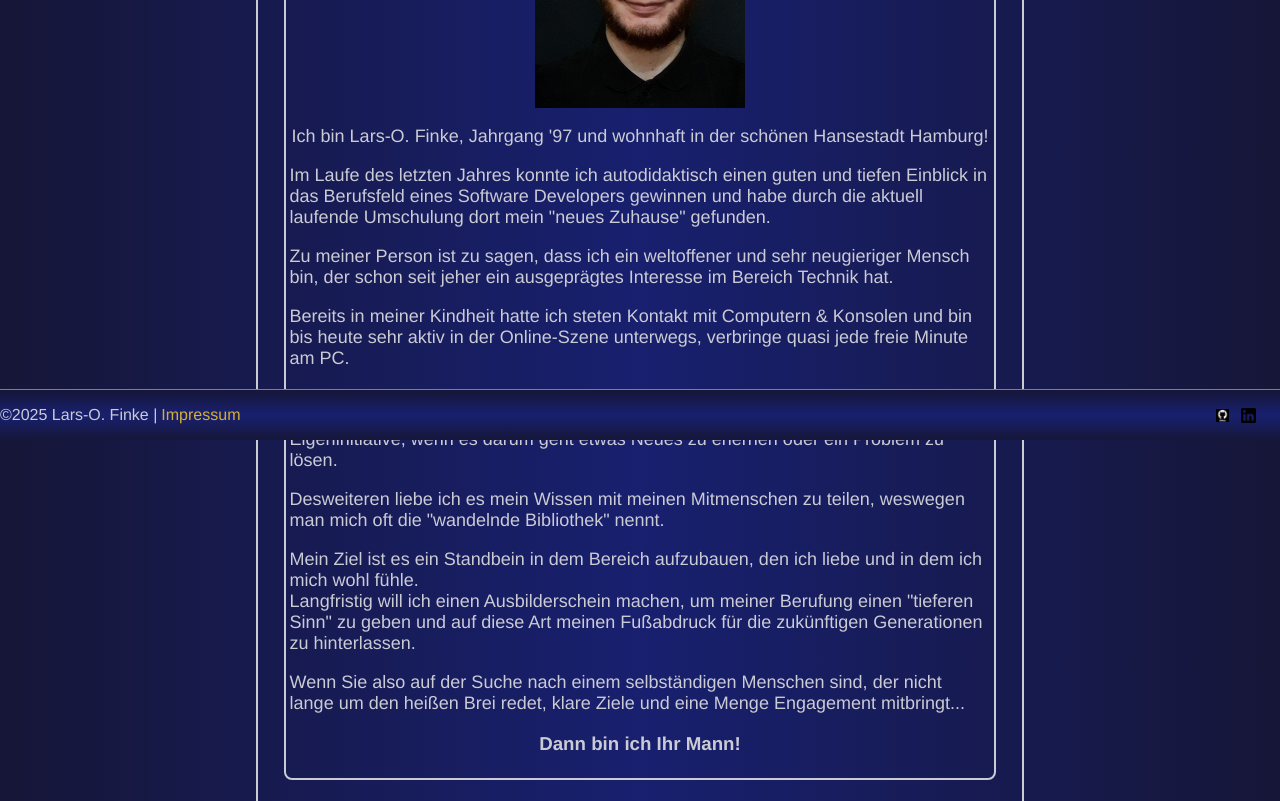
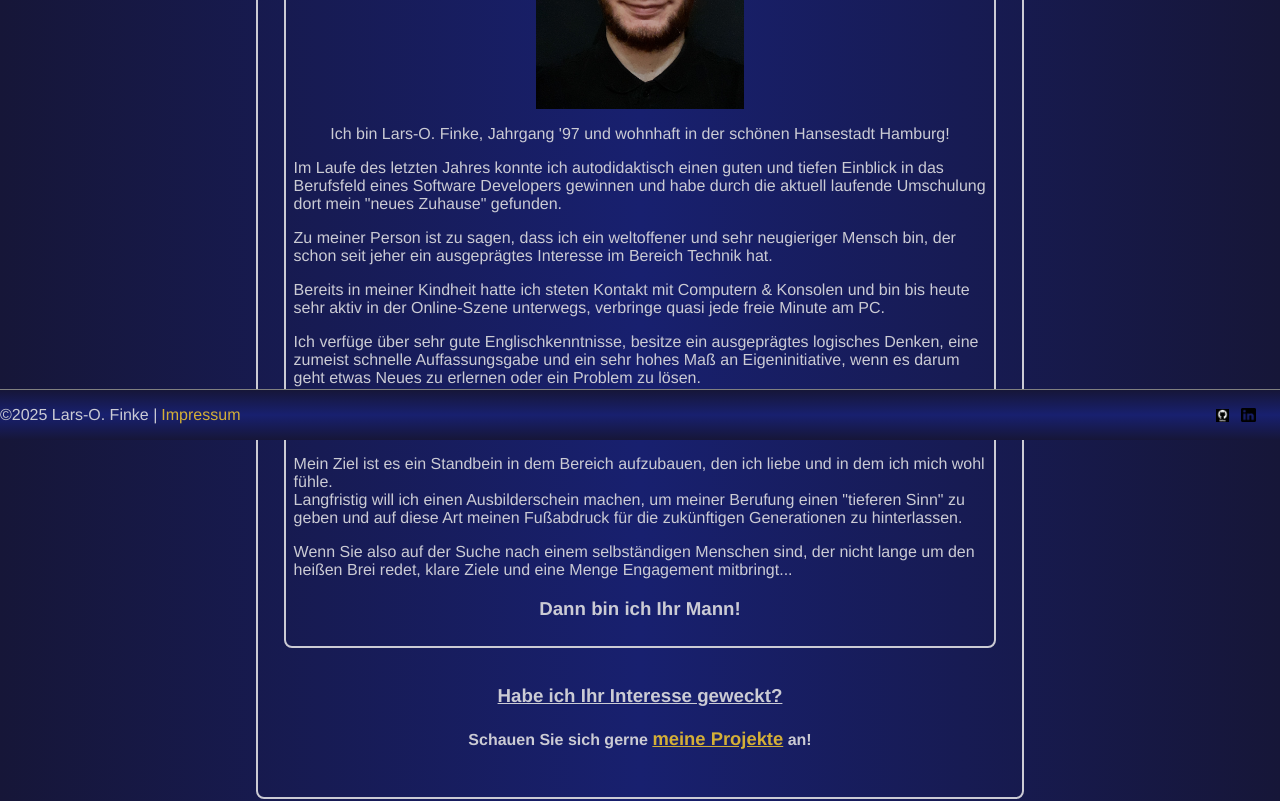
Before and after one commit to LarsOFinke/MyPortfolio, an Angular app in the folder frontend/: page / in a window 1280 px wide. Shown: the part 360-1161 px from the top of the page. Built offline with nearby package versions, Linux system fonts and the light colour scheme.

Commit message:
Further CSS-refactoring for unified and optimized look

```diff
--- a/frontend/src/app/components/about-me-page/about-me-page.component.css
+++ b/frontend/src/app/components/about-me-page/about-me-page.component.css
@@ -1,4 +1,10 @@
 /* ### ABOUT ME PAGE ### */
+a {
+  text-decoration: underline;
+  text-align: center;
+  font-size: 1.15rem;
+}
+
 .me {
-    width: 30%;
-  }
+  width: 30%;
+}
--- a/frontend/src/app/components/about-me-page/about-me-page.component.html
+++ b/frontend/src/app/components/about-me-page/about-me-page.component.html
@@ -65,8 +65,8 @@
     <br />
 
     <div>
-      <h2><u>Habe ich Ihr Interesse geweckt?</u></h2>
-      <h3>Schauen Sie sich gerne <a href="/projects">meine Projekte</a> an!</h3>
+      <h3><u>Habe ich Ihr Interesse geweckt?</u></h3>
+      <h4>Schauen Sie sich gerne <a href="/projects">meine Projekte</a> an!</h4>
     </div>
   </div>
 </div>
--- a/frontend/src/app/components/contact-page/contact-page.component.css
+++ b/frontend/src/app/components/contact-page/contact-page.component.css
@@ -1,25 +1,4 @@
 /* ### CONTACT PAGE ### */
-
-.row {
-    display: flex;
-  }
-
-  .col-50 > input {
-    margin-right: 2rem;
-  }
-
-  .col-50 input {
-    margin: 0 0 0 4px;
-    width: 100%;
-  }
-  .col-50 label {
-    font-weight: bold;
-    font-size: 1.2rem;
-
-    display: flex;
-    text-align: right;
-    justify-content: flex-end;
-  }
 
 @media (min-width: 1023px) {
   .custom-wrapper {
--- a/frontend/src/app/components/contact-page/form/contact-form.component.css
+++ b/frontend/src/app/components/contact-page/form/contact-form.component.css
@@ -19,6 +19,7 @@ textarea {
 }
 ::placeholder {
   color: var(--grey);
+  font-weight: 600;
 }
 
 @media (min-width: 768) {
--- a/frontend/src/app/components/impressum-page/impressum-page.component.css
+++ b/frontend/src/app/components/impressum-page/impressum-page.component.css
@@ -3,7 +3,6 @@ h2 {
 }
 
 p {
-    font-size: 1rem;
   line-height: 1.6;
 }
 
--- a/frontend/src/app/components/projects-page/projects/projects.component.css
+++ b/frontend/src/app/components/projects-page/projects/projects.component.css
@@ -1,9 +1,5 @@
 ul {
   margin: 0;
-}
-
-p {
-  font-size: 1rem;
 }
 
 .inactive {
--- a/frontend/src/styles.css
+++ b/frontend/src/styles.css
@@ -57,7 +57,7 @@ h1 {
   }
 }
 p {
-  font-size: 18px;
+  font-size: 1rem;
 }
 
 /* ### GENERAL ### */
@@ -95,7 +95,7 @@ a:visited {
 .bordered {
   border: 2px solid var(--grey);
   border-radius: 8px;
-  padding: 0.25rem;
+  padding: 0.5rem;
 }
 .custom-wrapper {
   width: 90%;
@@ -107,7 +107,7 @@ a:visited {
   background-color: var(--navy-blue);
   color: var(--grey);
 
-  font-size: 1.1rem;
+  font-size: 1rem;
   font-weight: bold;
 
   margin: 2%;
```
Lines whose indentation alone changed are shown as unchanged.
